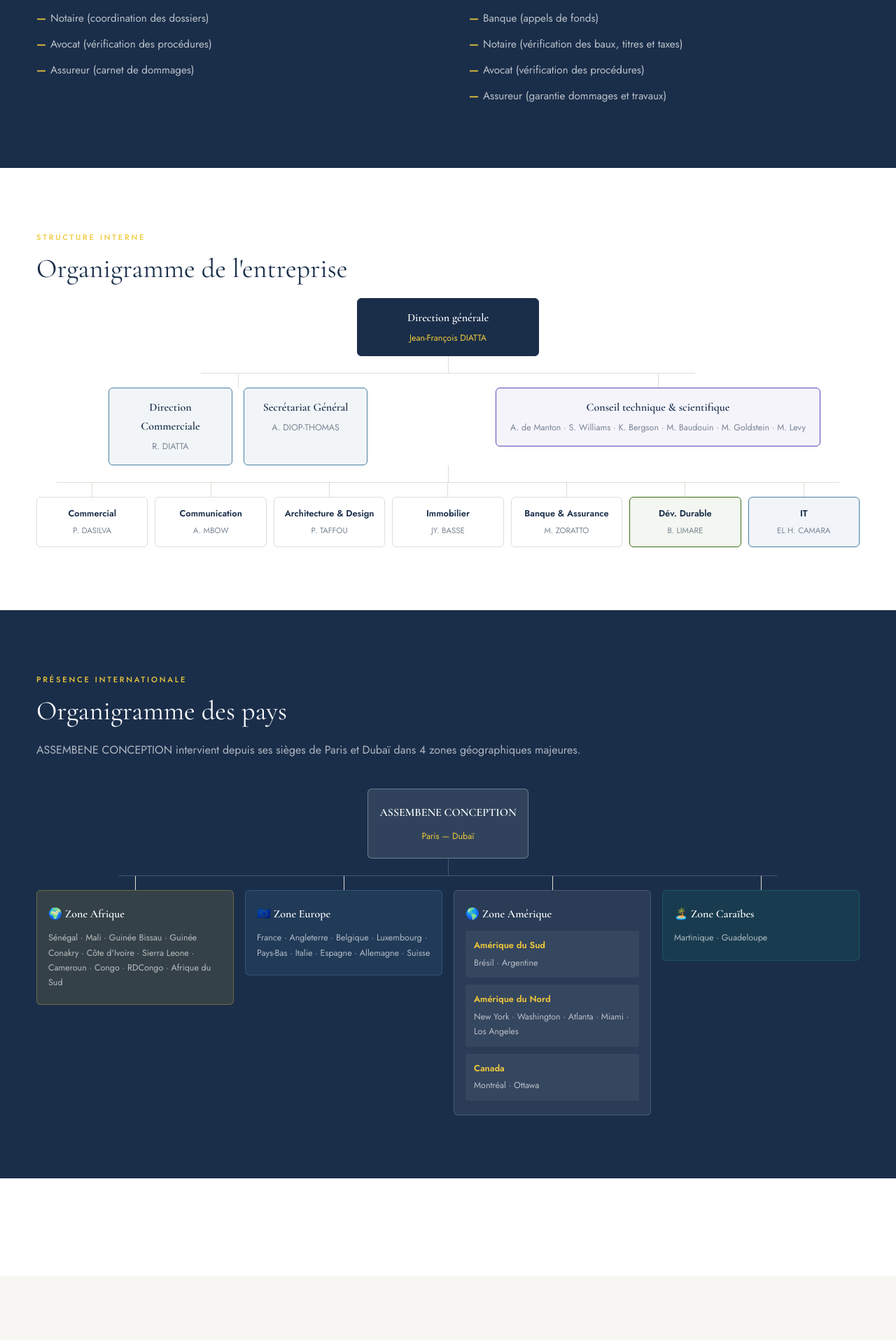
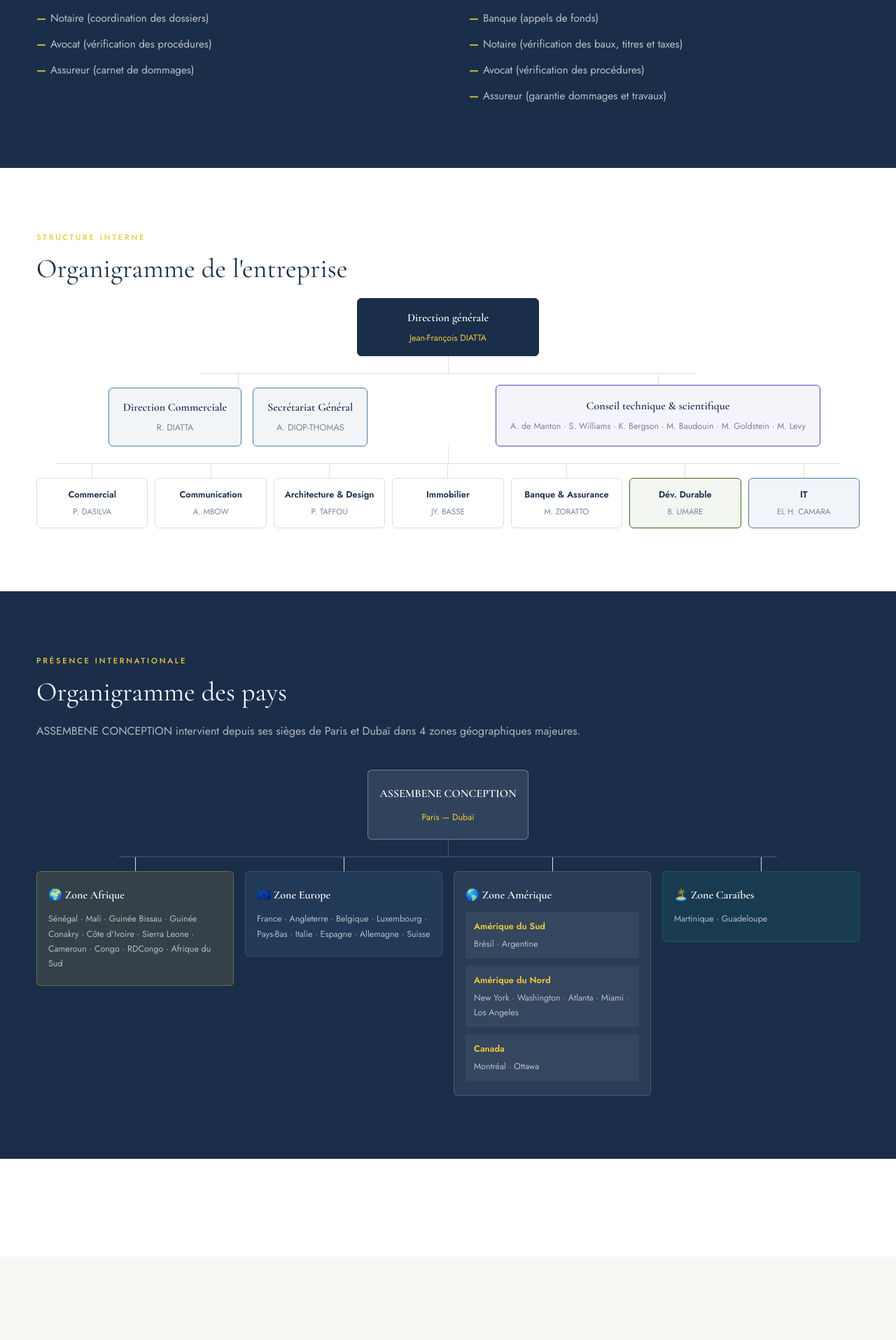
Before and after one commit to ASSEMBENE/assembene.github.io, a Jekyll site: the page built from index.html, in a window 1280 px wide. Shown: the part 4485-6400 px from the top of the page at 70% size. Built offline with Jekyll 4.4.1, drawn with Linux system fonts in a browser that asks for light colours.

Commit message:
Cellules niveau 2 même hauteur

```diff
--- a/assets/css/main.css
+++ b/assets/css/main.css
@@ -819,3 +819,19 @@
   .pays-zones { grid-template-columns:1fr; }
 }
 </style>
+.org-level-2 .org-branch {
+  flex: 1;
+}
+
+.org-level-2 .org-box {
+  height: 100%;
+  min-height: 80px;
+  justify-content: center;
+}
+
+.org-branch {
+  display: flex;
+  flex-direction: column;
+  align-items: center;
+  flex: 1;
+}
--- a/index.html
+++ b/index.html
@@ -273,11 +273,11 @@
         <div class="org-branch">
           <div class="org-connector-v-top"></div>
           <div style="display:flex;gap:16px;">
-     <div class="org-box org-teal" style="flex:1;">
+     <div class="org-box org-teal" style="align-items:stretch;">
         <span class="org-title">Direction Commerciale</span>
         <span class="org-sub">R. DIATTA</span>
     </div>
-  <div class="org-box org-teal" style="flex:1;">
+  <div class="org-box org-teal" style="align-items:stretch;">
     <span class="org-title">Secrétariat Général</span>
     <span class="org-sub">A. DIOP-THOMAS</span>
   </div>
```
